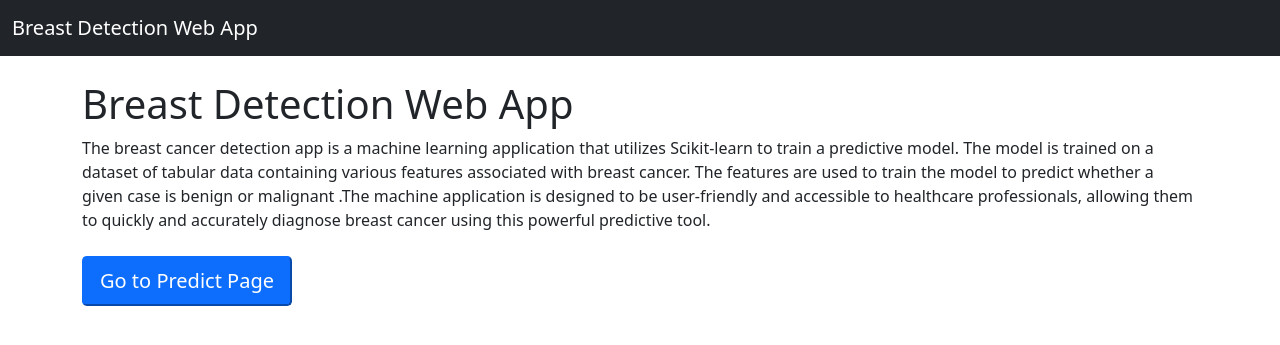
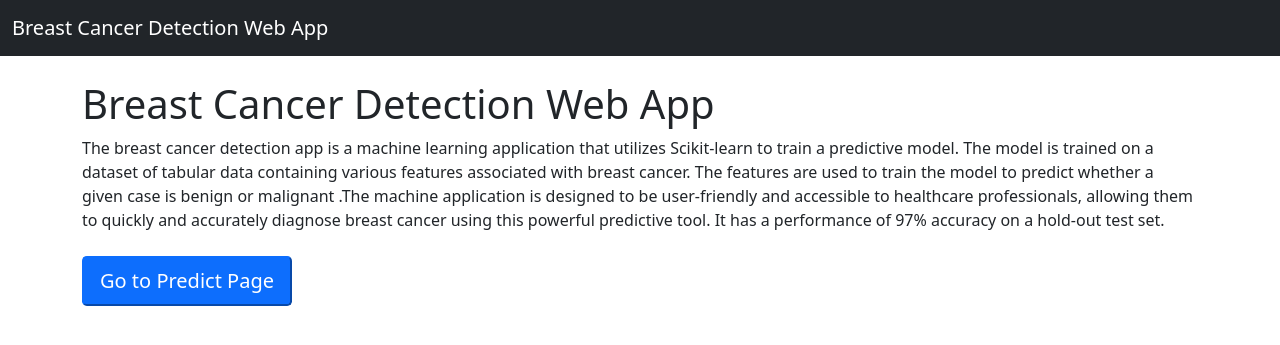
Before and after one commit to eskayML/breast_cancer, a Flask app: page / in a window 1280 px wide. Shown: the top 345 px of the page. Run offline with Flask 2, Linux system fonts and the light colour scheme; parts of the project's set-up code (start-up, migrations or seed data) failed here and were passed over.

```diff
--- a/templates/index.html
+++ b/templates/index.html
@@ -3,20 +3,20 @@
   <head>
     <meta charset="UTF-8">
     <meta name="viewport" content="width=device-width, initial-scale=1.0">
-    <title>Breast Detection Web App</title>
+    <title>Breast Cancer Detection Web App</title>
     <link href="https://cdn.jsdelivr.net/npm/bootstrap@5.0.2/dist/css/bootstrap.min.css" rel="stylesheet" integrity="sha384-EVSTQN3/azprG1Anm3QDgpJLIm9Nao0Yz1ztcQTwFspd3yD65VohhpuuCOmLASjC" crossorigin="anonymous">
 
   </head>
   <body>
     <nav class="navbar navbar-dark bg-dark">
       <div class="container-fluid">
-        <a class="navbar-brand" href="#">Breast Detection Web App</a>
+        <a class="navbar-brand" href="#">Breast Cancer Detection Web App</a>
       </div>
     </nav>
     <div class="container my-4">
-      <h1>Breast Detection Web App</h1>
+      <h1>Breast Cancer Detection Web App</h1>
       <p>
-        The breast cancer detection app is a machine learning application that utilizes Scikit-learn to train a predictive model. The model is trained on a dataset of tabular data containing various features associated with breast cancer. The features are used to train the model to predict whether a given case is benign or malignant .The machine  application is designed to be user-friendly and accessible to healthcare professionals, allowing them to quickly and accurately diagnose breast cancer using this powerful predictive tool.
+        The breast cancer detection app is a machine learning application that utilizes Scikit-learn to train a predictive model. The model is trained on a dataset of tabular data containing various features associated with breast cancer. The features are used to train the model to predict whether a given case is benign or malignant .The machine  application is designed to be user-friendly and accessible to healthcare professionals, allowing them to quickly and accurately diagnose breast cancer using this powerful predictive tool. It has a performance of  97% accuracy on a hold-out test set.
       </p>
     </div>
 
```
Also changed, not shown: templates/predict.html (+12 -8 lines), 1 other file.
